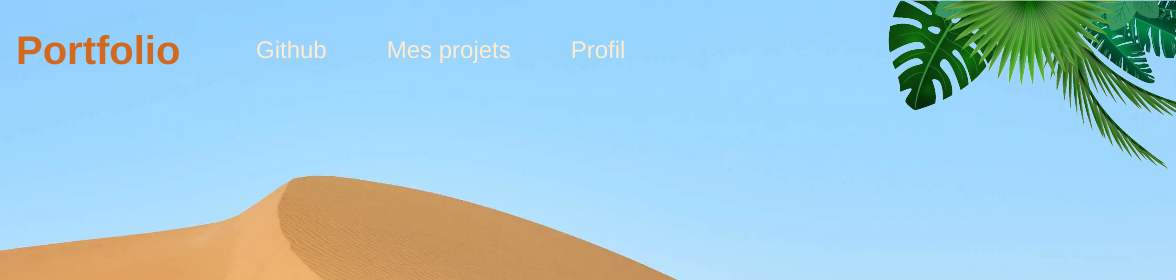
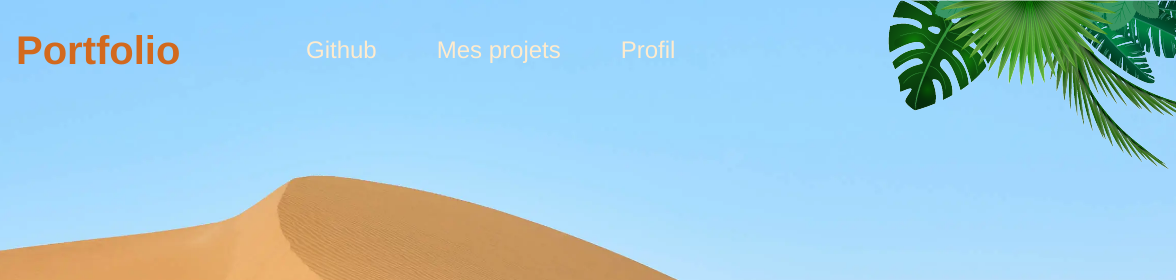
Before and after one commit to SimonMaigrot/SimonMaigrot.github.io, a plain HTML site: page index.html in a window 1280 px wide. Shown: the top 280 px of the page, 104-1280 px from the left. Drawn offline with Linux system fonts and the light colour scheme.

Commit message:
Add files via upload

```diff
--- a/style.css
+++ b/style.css
@@ -11,6 +11,7 @@ section {
 }
 
 /* Header */
+
 header {
     display: flex;
     list-style: none;
@@ -34,7 +35,7 @@ header h1 {
     position: absolute;
     color:chocolate;
     font-size: 2.5em;
-    font-weight: bold;
+    font-weight: 900;
     left: 120px;
 }
 
@@ -50,7 +51,8 @@ nav li {
     color: green;
     display: inline;
     padding-left: 60px;
-    left: 200px;
+    left: 250px;
+    font-weight: 500;
     font-size: 1.5em;
 }
 
```
